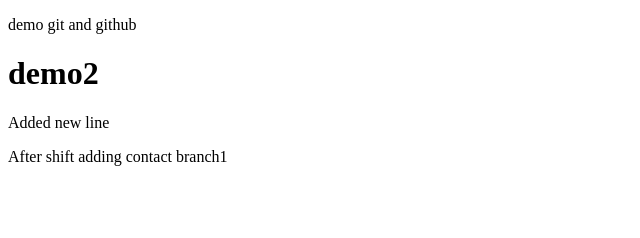
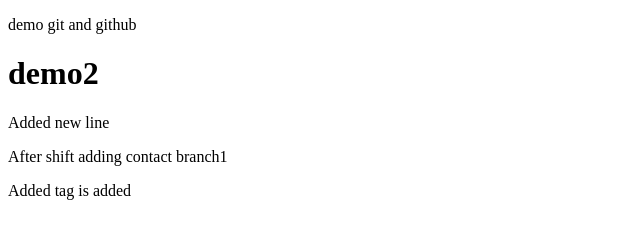
Before and after one commit to Aniruddha17112002/Learning-git, a plain HTML site: page index.html in a window 1280 px wide. Shown: the whole page, without its empty margins (0-640 px from the left). Drawn offline with Linux system fonts and the light colour scheme.

Commit message:
Update index.html

```diff
--- a/index.html
+++ b/index.html
@@ -10,5 +10,6 @@
     <h1> demo2</h1>
     <p>Added new line</p>
     <p> After shift adding contact branch1</p>
+<Added> Added tag is added </Added>
 </body>
 </html>
```
